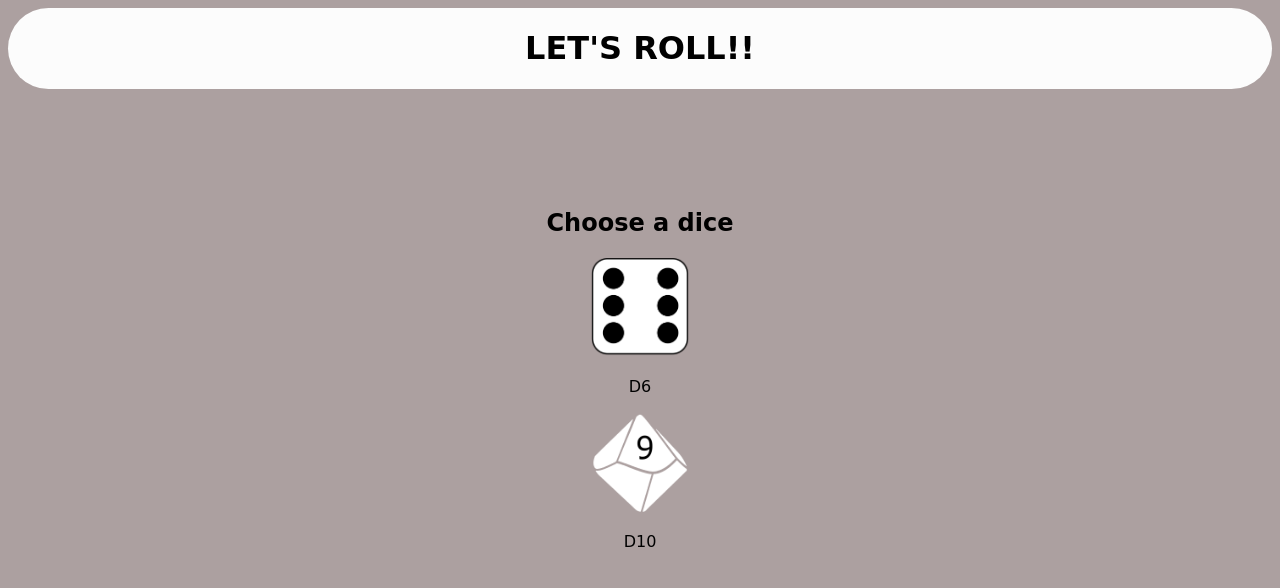
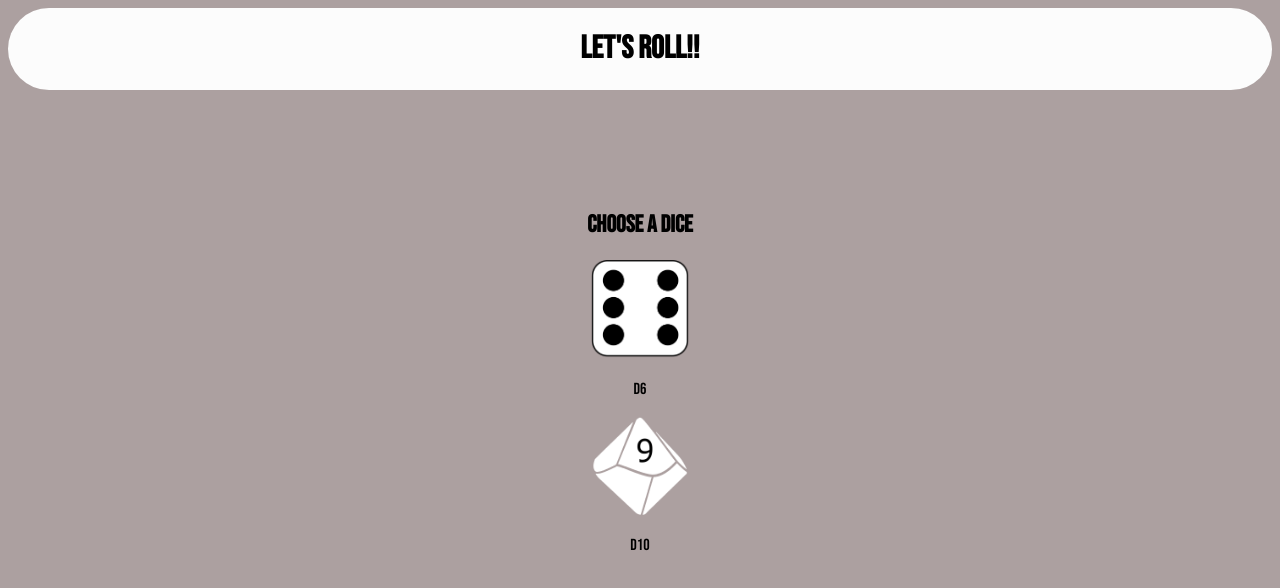
Before and after one commit to jonataspaz/iod-mod-1-lab-1-dice-roll, a plain HTML site: page index.html in a window 1280 px wide. Drawn offline with Linux system fonts and the light colour scheme.

Commit message:
Import font

```diff
--- a/styles.css
+++ b/styles.css
@@ -1,3 +1,5 @@
+@import url('https://fonts.googleapis.com/css2?family=Bebas+Neue&display=swap');
+
 *{
   font-family: 'Bebas Neue', cursive;
 }
```
